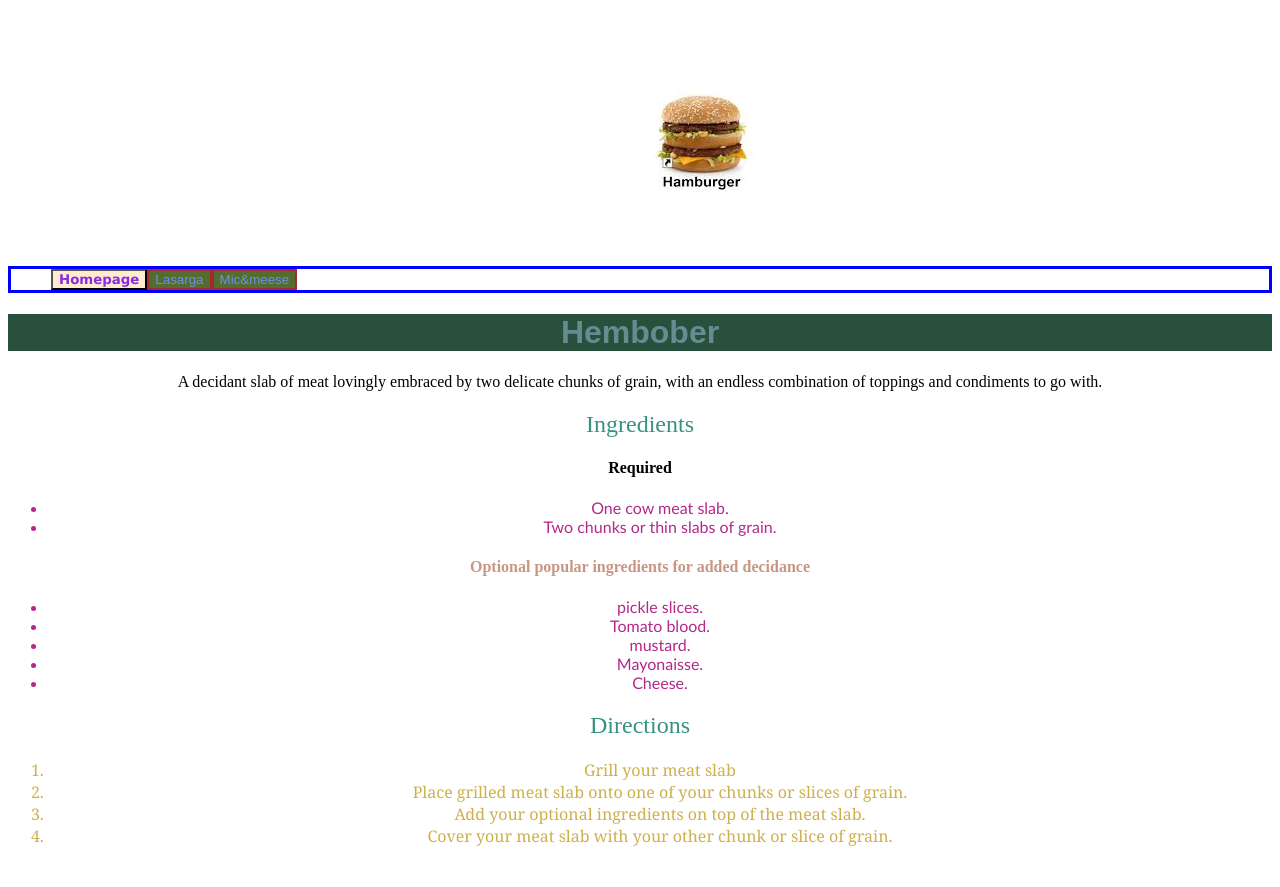
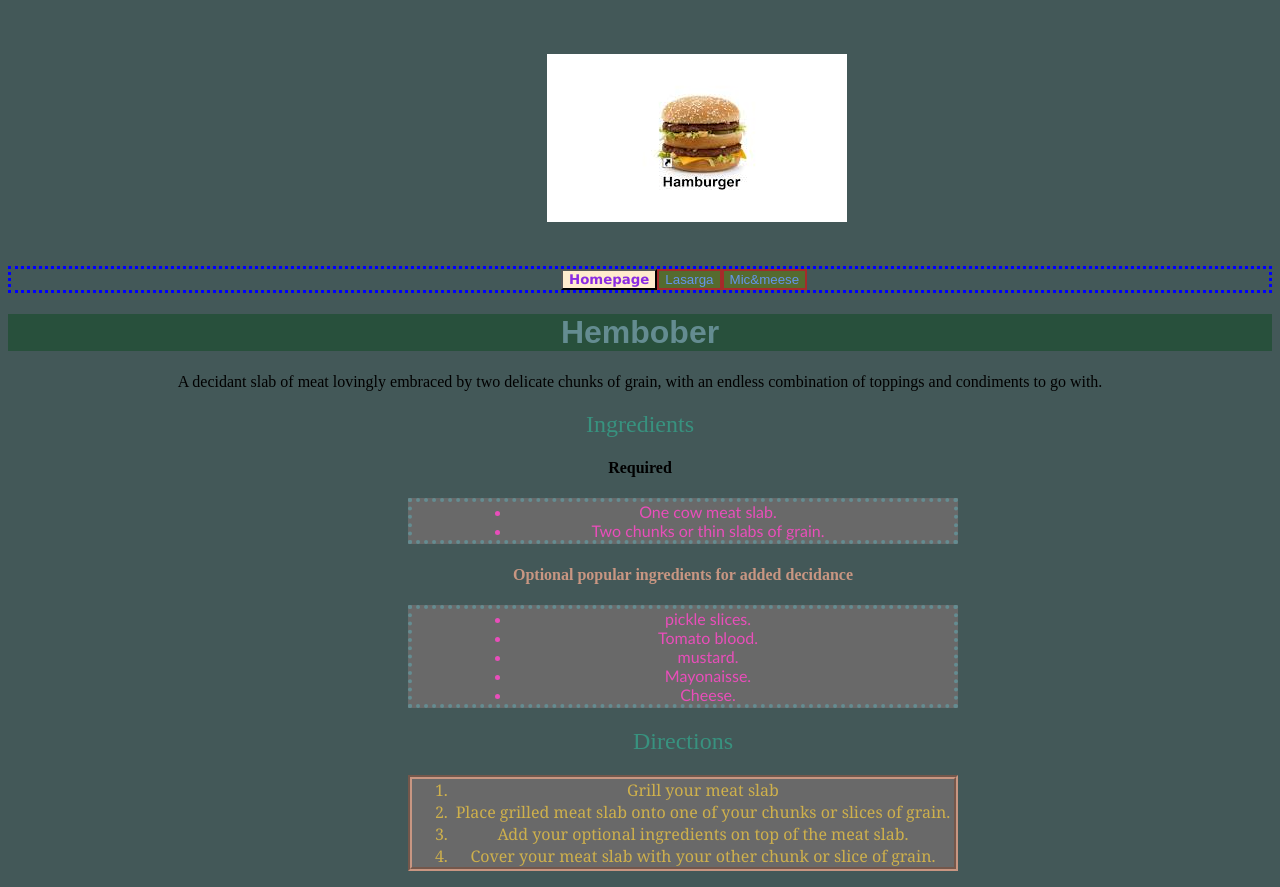
Before and after one commit to lJollyl/odin-recipes, a plain HTML site: page recipes/hamburger.html in a window 1280 px wide. Before the commit the page ends 863 px from the top, so only its background shows below. Drawn offline with Linux system fonts and the light colour scheme.

Commit message:
Add box divs and styles and organize style css and recipe htmls

```diff
--- a/recipes/hamburger.html
+++ b/recipes/hamburger.html
@@ -6,6 +6,7 @@
         <link rel="stylesheet" href="../style.css">
     </head>
     <body>
+
         <div class="food-pic">
         <img src="../img/hambiber.jpg" alt="A juicy himbuger">
         </div>
@@ -28,24 +29,31 @@
         <p>A decidant slab of meat lovingly embraced by two delicate chunks of grain, with an endless combination of toppings and condiments to go with.</p>
         <h2 class="recipe-step">Ingredients</h2>
         <h4 class="required">Required</h4>
-        <ul class="ingredients">
+
+        <div class="ingredients-steps-list">
+            <ul class="ingredients ingredients-list">
                 <li>One cow meat slab.</li>
                 <li>Two chunks or thin slabs of grain.</li>
             </ul>
             <h4 class="optional">Optional popular ingredients for added decidance</h4>
-        <ul class="ingredients">
+            <ul class="ingredients ingredients-list">
                 <li>pickle slices.</li>
                 <li>Tomato blood.</li>
                 <li>mustard.</li>
                 <li>Mayonaisse.</li>
                 <li>Cheese.</li>
             </ul>
+        </div>
+
+        <div class="ingredients-steps-list">
             <h2 class="recipe-step">Directions</h2>
-        <ol class="steps">
+            <ol class="steps steps-list">
                 <li class="steps">Grill your meat slab</li>
                 <li>Place grilled meat slab onto one of your chunks or slices of grain.</li>
                 <li>Add your optional ingredients on top of the meat slab.</li>
                 <li>Cover your meat slab with your other chunk or slice of grain.</li>
             </ol>
+        </div>
+
     </body>
 </html>
--- a/style.css
+++ b/style.css
@@ -1,3 +1,20 @@
+/* Sets global border-box and style */
+
+html {
+    box-sizing: border-box;
+    background-color: rgb(67, 88, 88);
+}
+
+*,
+*::before,
+*::after {
+    box-sizing: inherit;
+}
+
+/*------------------------------------------*/
+
+/* Style for link buttons and lists */
+
 .pages-block {
     display: block;
 }
@@ -5,7 +22,8 @@
 .pages-list {
     display: flex;
     list-style: none;
-border: 3px solid blue;
+    border: 3px dotted blue;
+    padding-left: 550px;
 }
 
 .return-home {
@@ -25,10 +43,35 @@ font-family: Verdana, sans-serif;
     display: flex;
 }
 
+/* ----------------------------------------------- */
+
+/* Style for top page food image */
+
 .food-pic {
     width: 500;
     height: auto;
 }
+
+img {
+    display: flex;
+    width: 300px;
+    height: auto;
+}
+
+.food-pic {
+    display: block;
+    width: 150;
+    height: auto;
+    margin-top: 50px;
+    margin-bottom: 40px;
+    margin-left: 535px;
+    margin-right: 30px;
+    padding: 4px;
+}
+
+/*----------------------------*/
+
+/* Style for Recipe name, headings, text */
 
 .recipe-name {
     color:rgb(100,140,145);
@@ -43,7 +86,7 @@ font-weight: 500;
 }
 
 .ingredients {
-color:rgb(179, 40, 137);
+    color:rgb(233, 78, 186);
     font-family: 'Trebuchet MS', sans-serif;
 }
 
@@ -60,22 +103,31 @@ color:rgb(200,150,130);
     text-align:center;
 }
 
-.food-pic {
-    display: block;
-    width: 150;
-    height: auto;
-margin-top: 50px;
-margin-bottom: 40px;
-margin-left: 535px;
-margin-right: 30px;
-padding: 4px;
+/* ------------------------------------------ */
+
+/* Style for ingredients and steps lists */
+
+.ingredients-steps-list {
+    width: 550px;
+    height: fit-content;
+    margin-left: 400px;
+
 }
 
-img {
-    display: flex;
-    width: 300px;
-    height: auto;
+.ingredients-list {
+    padding-right: 50px;
+    padding-left: 100px;
+    border: 4px dotted rgb(100,140,145);
+    background-color: dimgray;
 }
+
+.steps-list {
+    border: 4px groove rgb(200,150,130);
+    background-color: dimgray;
+
+}
+/* ---------------------------------- */
+
 
 li {
     display: list-item;
```
Also changed, not shown: recipes/lasagna.html (+13 -2 lines), recipes/mac-n-cheese.html (+11 -3 lines). Lines whose indentation alone changed are shown as unchanged.
